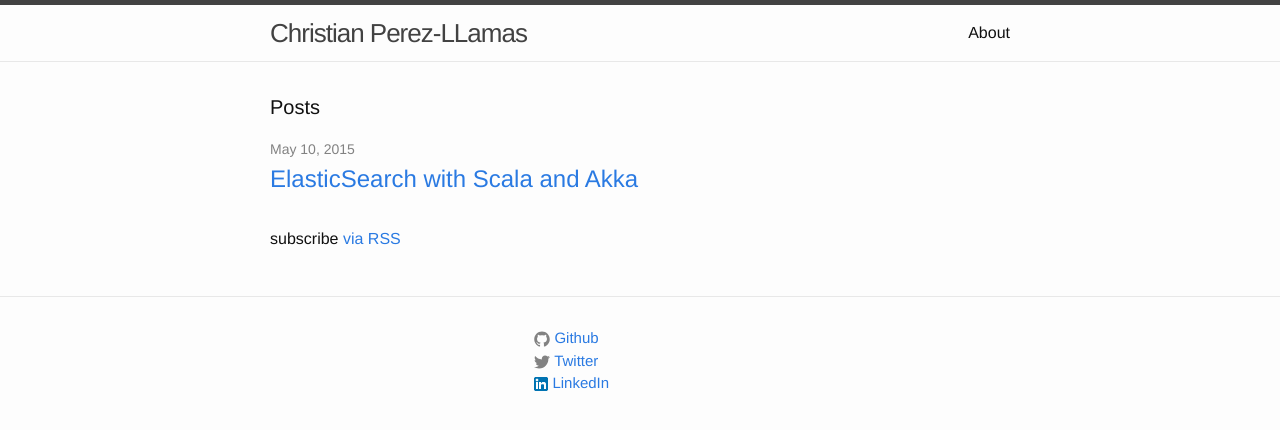
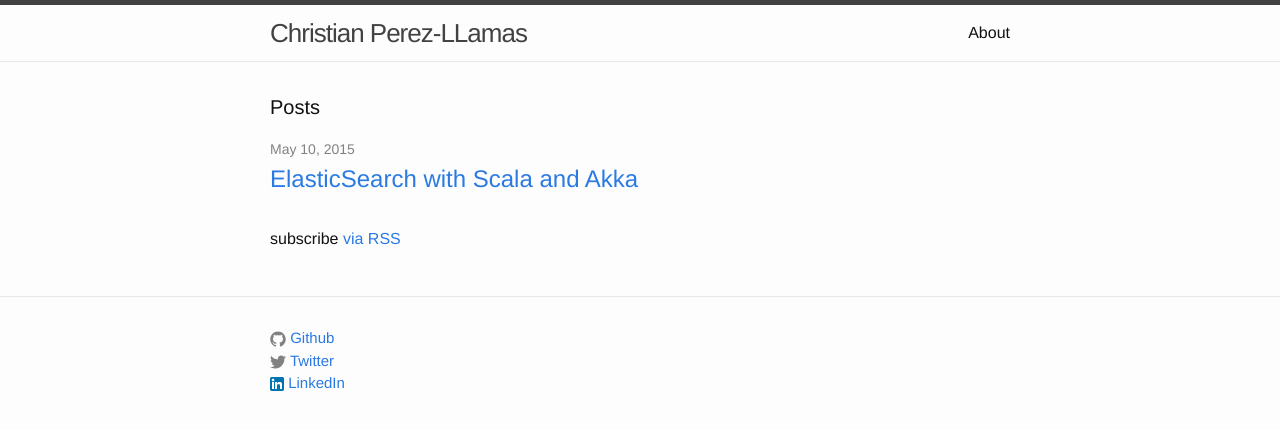
Before and after one commit to chris-zen/chris-zen.github.io, a Jekyll site: the page built from index.html, in a window 1280 px wide. Shown: the top 430 px of the page. Built offline with Jekyll 4.4.1, drawn with Linux system fonts in a browser that asks for light colours.

Commit message:
moved footer social links to the left

```diff
--- a/_includes/footer.html
+++ b/_includes/footer.html
@@ -5,14 +5,14 @@
     <!--<h2 class="footer-heading">{{ site.title }}</h2>-->
 
     <div class="footer-col-wrapper">
-      <div class="footer-col  footer-col-1">
-        <!--<ul class="contact-list">
+      <!--<div class="footer-col  footer-col-1">
+        <ul class="contact-list">
           <li>{{ site.title }}</li>
           <li><a href="mailto:{{ site.email }}">{{ site.email }}</a></li>
-        </ul>-->
-      </div>
+        </ul>
+      </div>-->
 
-      <div class="footer-col  footer-col-2">
+      <div class="footer-col  footer-col-1">
         <ul class="social-media-list">
           {% if site.github_username %}
           <li>
```
